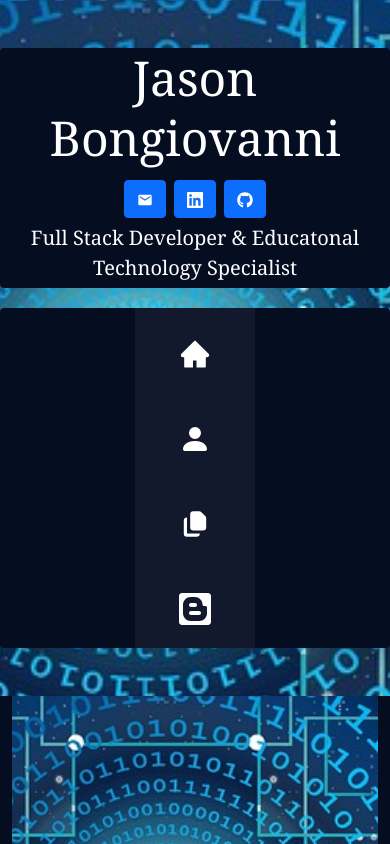
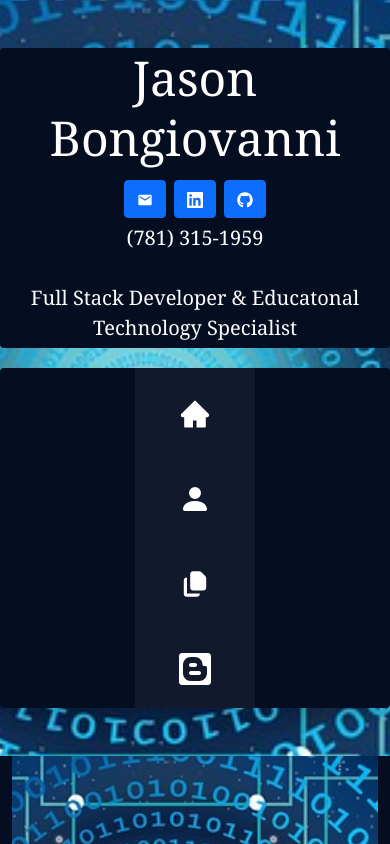
Before and after one commit to JpBongiovanni/JB_Portfolio, a React (Create React App) app: page /resume in a window 390 px wide. Shown: the top 844 px of the page. Built offline with nearby package versions, Linux system fonts and the light colour scheme.

Commit message:
phone num added

```diff
--- a/src/components/Header.js
+++ b/src/components/Header.js
@@ -20,6 +20,9 @@ const Header = () => {
                 <FaGithub></FaGithub>
             </a>
             <p className="lead" >
+                (781) 315-1959
+            </p>
+            <p className="lead" >
                 Full Stack Developer & Educatonal Technology Specialist
             </p>
         </div>
```
